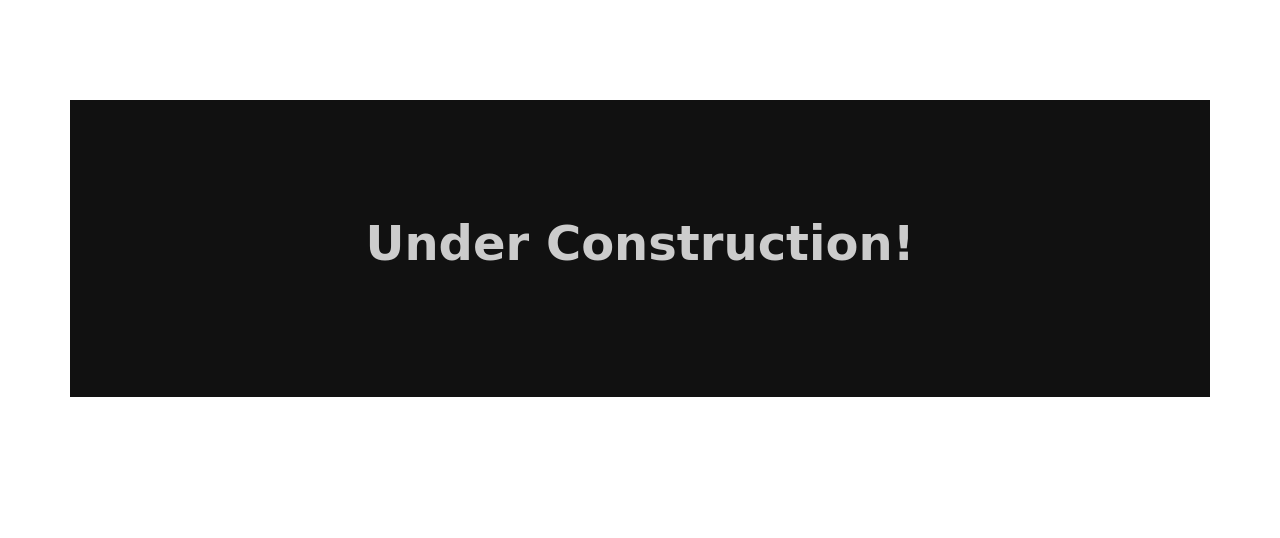
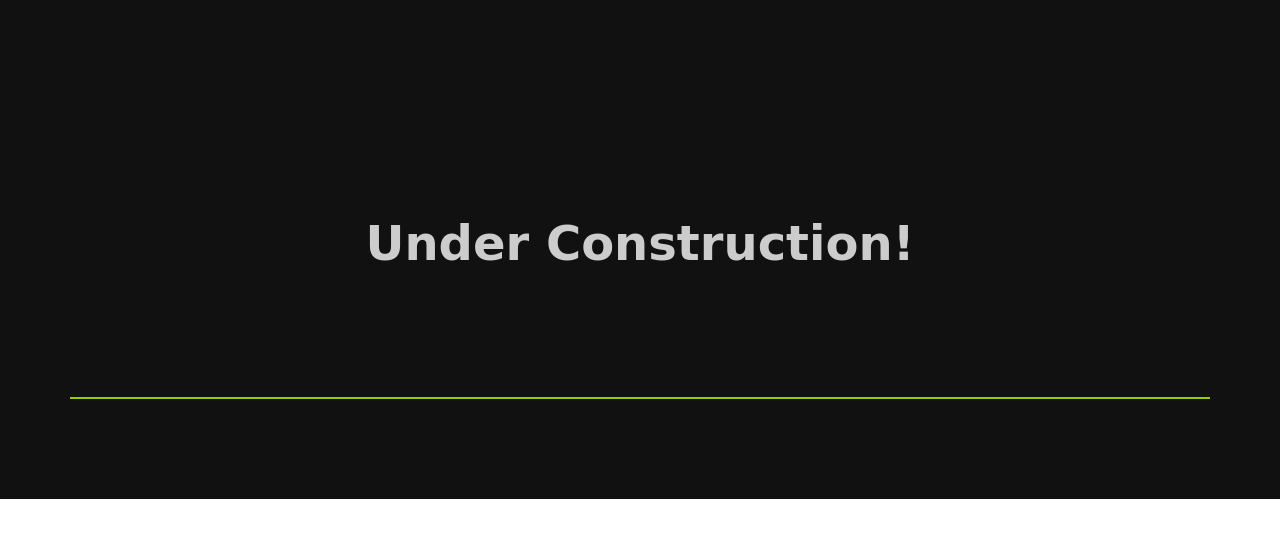
Before and after one commit to SkyIsTheLimit/skyisthelimit.github.com, a plain HTML site: page index.html in a window 1280 px wide. Drawn offline with Linux system fonts and the light colour scheme; a web font is replaced by a local one.

Commit message:
Style change!

```diff
--- a/bootstrap/css/master.css
+++ b/bootstrap/css/master.css
@@ -1,3 +1,8 @@
+#main-container {
+	background: #111;
+	color: #CCC;
+}
+
 .message {
 	margin: 100px 50px;
 	font-weight: bold;
@@ -7,4 +12,5 @@
 	font-family: 'Freckle Face', cursive;
 	background: #111;
 	color: #CCC;
+	border-bottom: 2px solid #9C0;
 }
```
